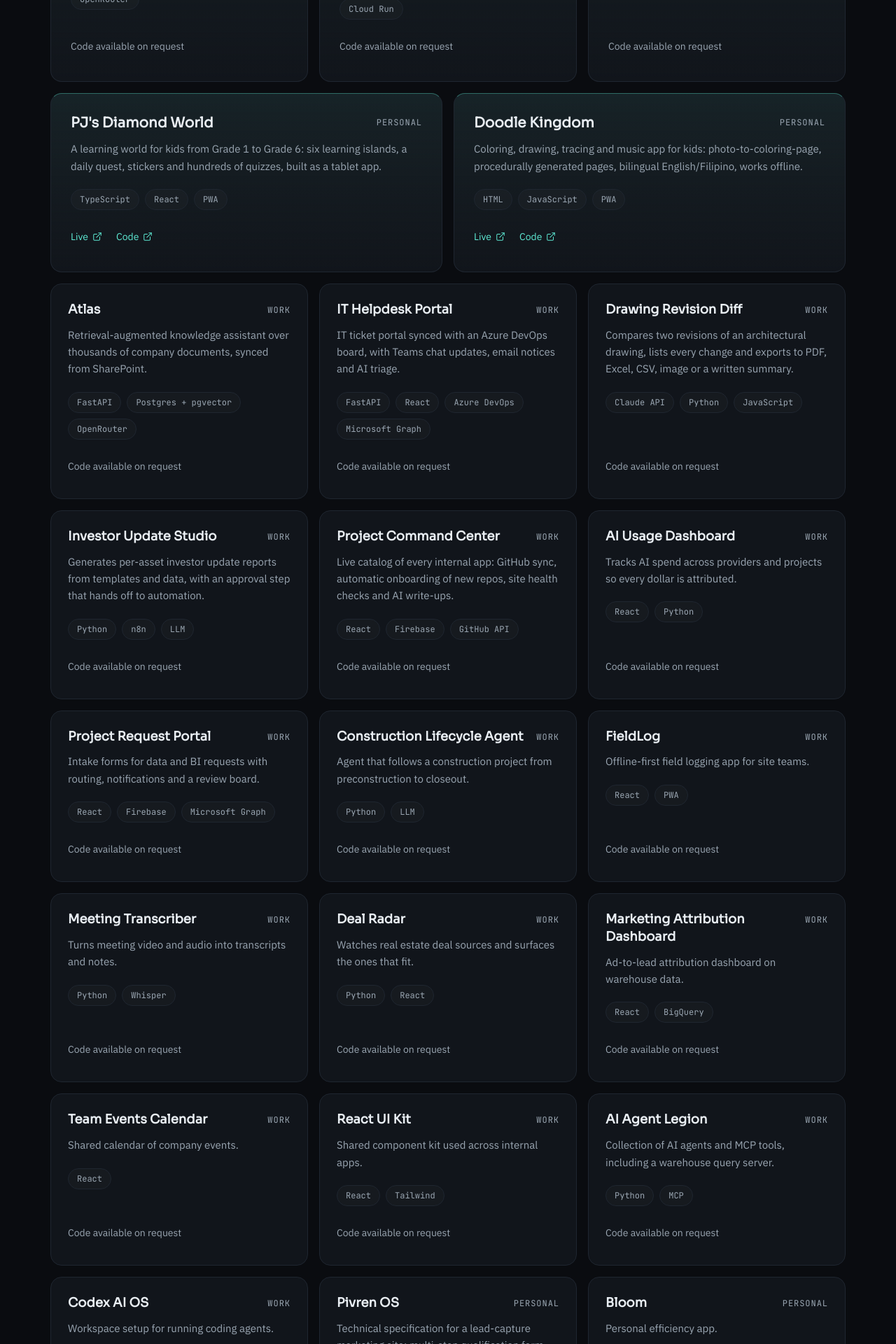
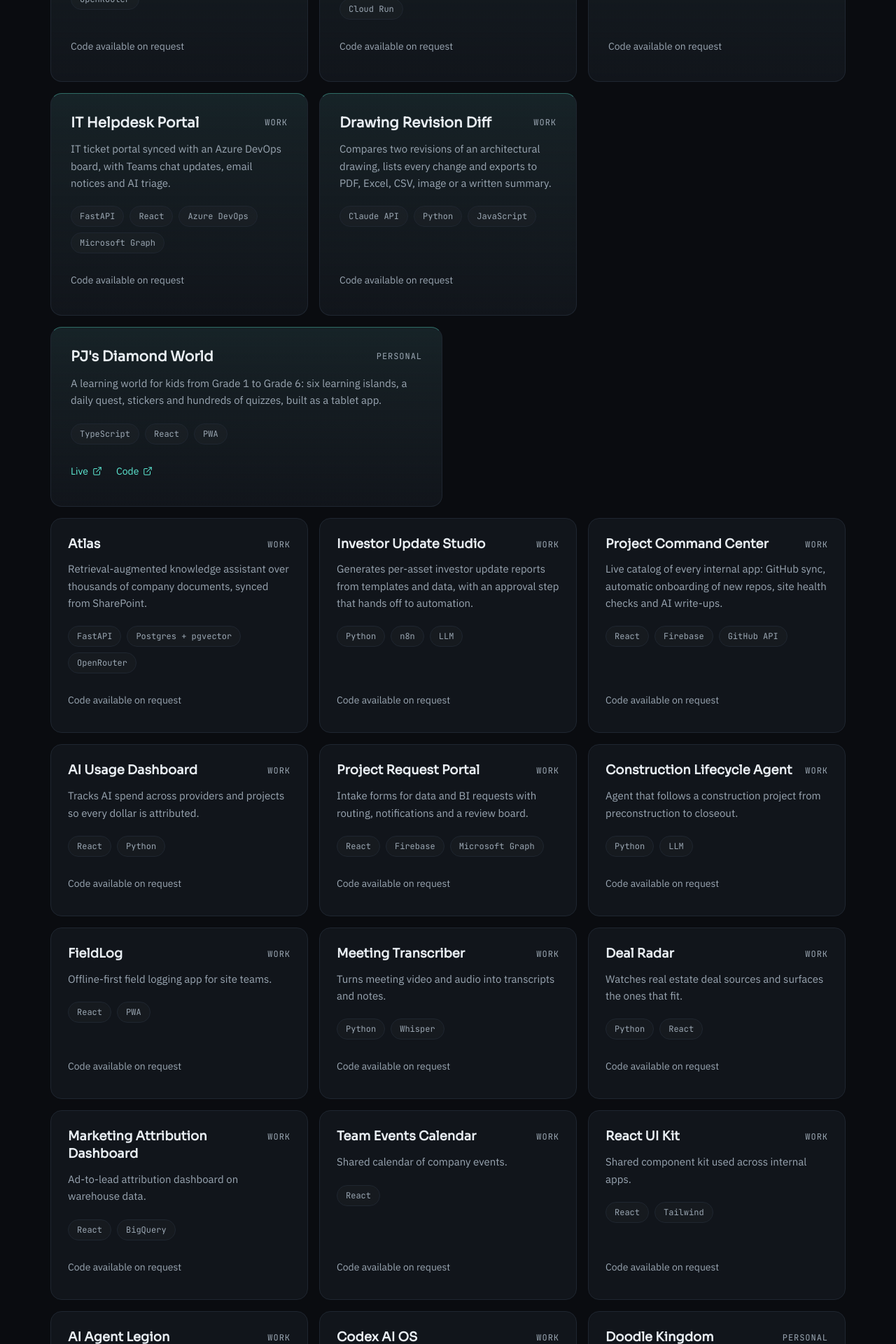
Before and after one commit to SaigoNoSenshi/SaigoNoSenshi.github.io, a React (Vite) app: page / in a window 1280 px wide. Shown: the part 3360-5280 px from the top of the page at 70% size. Built offline with nearby package versions, Linux system fonts and the light colour scheme.

Commit message:
Feature the six projects JP picked
Co-Authored-By: Claude Opus 5.5 <noreply@anthropic.com>

```diff
--- a/src/content.js
+++ b/src/content.js
@@ -122,10 +122,10 @@ export const projects = [
   { kind: "work", name: "Atlas", repo: "atlas-knowledge-assistant", public: false,
     summary: "Retrieval-augmented knowledge assistant over thousands of company documents, synced from SharePoint.",
     stack: ["FastAPI", "Postgres + pgvector", "OpenRouter"] },
-  { kind: "work", name: "IT Helpdesk Portal", repo: "it-helpdesk-portal", public: false,
+  { kind: "work", name: "IT Helpdesk Portal", repo: "it-helpdesk-portal", public: false, featured: true,
     summary: "IT ticket portal synced with an Azure DevOps board, with Teams chat updates, email notices and AI triage.",
     stack: ["FastAPI", "React", "Azure DevOps", "Microsoft Graph"] },
-  { kind: "work", name: "Drawing Revision Diff", repo: "drawing-revision-diff", public: false,
+  { kind: "work", name: "Drawing Revision Diff", repo: "drawing-revision-diff", public: false, featured: true,
     summary: "Compares two revisions of an architectural drawing, lists every change and exports to PDF, Excel, CSV, image or a written summary.",
     stack: ["Claude API", "Python", "JavaScript"] },
   { kind: "work", name: "Investor Update Studio", repo: "investor-update-studio-v2", public: false,
@@ -172,7 +172,7 @@ export const projects = [
     live: "https://saigonosenshi.github.io/pjs-diamond-world/",
     summary: "A learning world for kids from Grade 1 to Grade 6: six learning islands, a daily quest, stickers and hundreds of quizzes, built as a tablet app.",
     stack: ["TypeScript", "React", "PWA"] },
-  { kind: "personal", name: "Doodle Kingdom", repo: "doodle-kingdom", public: true, featured: true,
+  { kind: "personal", name: "Doodle Kingdom", repo: "doodle-kingdom", public: true,
     live: "https://saigonosenshi.github.io/doodle-kingdom/",
     summary: "Coloring, drawing, tracing and music app for kids: photo-to-coloring-page, procedurally generated pages, bilingual English/Filipino, works offline.",
     stack: ["HTML", "JavaScript", "PWA"] },
```
